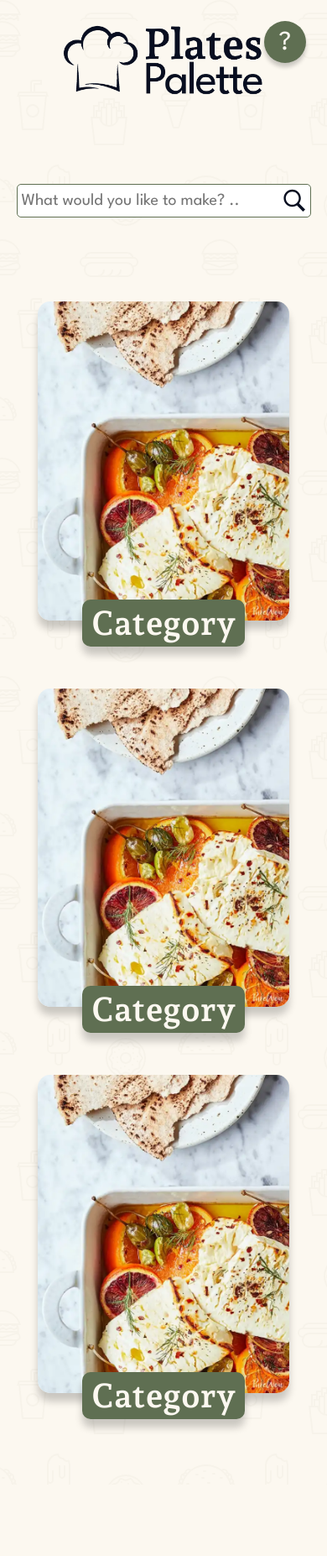
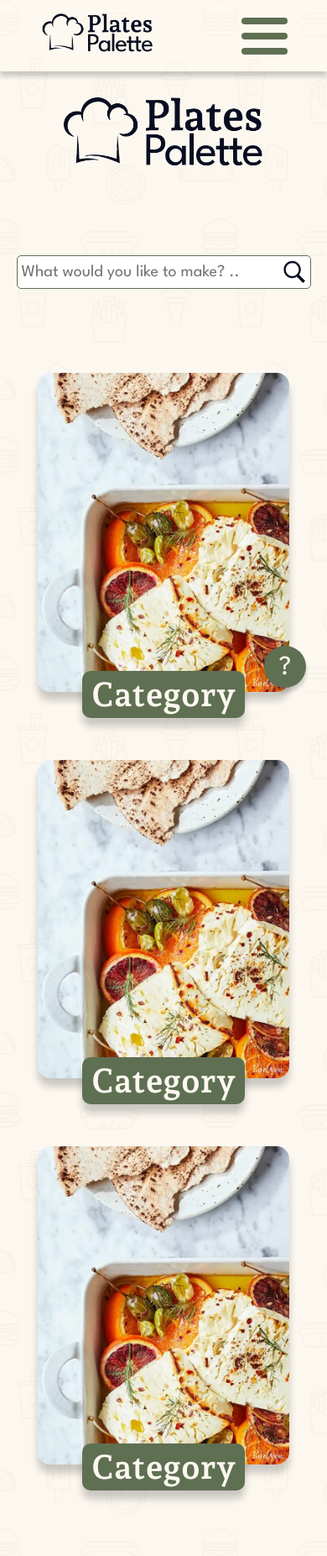
Before and after one commit to kimbonilla/idm232-kjb396, a PHP site: page /index.html in a window 390 px wide. Shown: the whole page at 84% size. Before the commit the page ends 1705 px from the top, so only its background shows below. Run offline with PHP 8.4, Linux system fonts and the light colour scheme.

Commit message:
add menu :pencil2:
added header with menu and styled

```diff
--- a/index.html
+++ b/index.html
@@ -10,6 +10,21 @@
     <link rel="icon" href="images/chef-light.png" media="(prefers-color-scheme: dark)">
 </head>
 <body>
+    <header>
+        <section class="top-nav">
+            <div class="header-logo">
+                <a href="index.html"><img src="images/logo-dark.png" alt="Plate Palette Logo" height="50px"></a>
+            </div>
+            <input id="menu-toggle" type="checkbox">
+            <label class="menu-button-container" for="menu-toggle">
+            <span class="menu-button"></span>
+            </label>
+            <ul class="menu">
+                <li><a href="about.html">About</a></li>
+                <li><a href="recipes.html">Recipes</a></li>
+            </ul>
+        </section>
+    </header>
     <div class="help-button">
         <button>?</button>
     </div>
--- a/styles.css
+++ b/styles.css
@@ -41,6 +41,7 @@ p, a, ul, ol, input, button {
     font-weight: 400;
     line-height: 1.4;
     letter-spacing: -4%;
+    list-style-position: inside;
 }
 
 h1 {
@@ -78,13 +79,170 @@ h5 {
     letter-spacing: -1.5%;
 }
 
+/*header*/
+header {
+    position: relative;
+    width: 100%;
+    box-shadow: 0px 6px 6px rgb(0, 0, 0, 0.2);
+}
+
+header a{
+    color: var(--mid-green);
+    text-decoration: none;
+}
+
+/*nav bar*/
+/*overall*/
+.menu {
+    vertical-align: center;
+    text-align: center;
+    font-family: 'crimson-pro';
+    font-size: 1.5rem;
+}
+
+/*header box*/
+.top-nav {
+    display: flex;
+    flex-direction: row;
+    align-items: center;
+    justify-content: space-between;
+    background-color: rgb(252, 248, 240, 0.2);
+    height: 85px;
+    padding: 0px 100px;
+}
+
+.top-nav img {
+    max-height: 50px;
+}
+
+.menu {
+    display: flex;
+    flex-direction: row;
+    list-style-type: none;
+    margin: 0;
+    padding: 0;
+}
+
+.menu > li {
+    margin: 0 50px;
+    overflow: visible;
+}
+
+.menu-button-container {
+    display: none;
+    height: 100%;
+    width: 50px;
+    cursor: pointer;
+    flex-direction: column;
+    justify-content: center;
+    align-items: center;
+}
+
+#menu-toggle {
+    display: none;
+}
+
+/*hamburger icon*/
+.menu-button, .menu-button::before, .menu-button::after {
+    display: block;
+    background-color: var(--mid-green);
+    position: absolute;
+    height: 8px;
+    width: 55px;
+    transition: transform 400ms cubic-bezier(0.23, 1, 0.32, 1);
+    border-radius: 10px;
+}
+
+.menu-button::before {
+    content: '';
+    margin-top: -18px;
+}
+
+.menu-button::after {
+    content: '';
+    margin-top: 18px;
+}
+
+#menu-toggle:checked + .menu-button-container .menu-button::before {
+    margin-top: 0px;
+    transform: rotate(405deg);
+}
+
+#menu-toggle:checked + .menu-button-container .menu-button {
+    background: rgba(255, 255, 255, 0);
+}
+
+#menu-toggle:checked + .menu-button-container .menu-button::after {
+    margin-top: 0px;
+    transform: rotate(-405deg);
+}
+
+/*pop-up menu*/
+@media (max-width: 699px) {
+
+    .top-nav {
+        padding: 0px 50px;
+    }
+
+    .menu-button-container {
+        display: flex;
+    }
+
+    .menu {
+        position: absolute;
+        top: 0;
+        margin-top: 85px;
+        left: 0;
+        flex-direction: column;
+        width: 100%;
+        justify-content: center;
+        align-items: center;
+        box-shadow: rgb(0, 0, 0, 0.2) 0px 6px 6px;
+    }
+
+    .menu > li {
+        overflow: hidden;
+    }
+
+    #menu-toggle ~ .menu li {
+        height: 0;
+        margin: 0;
+        padding: 0;
+        border: 0;
+        transition: height 400ms cubic-bezier(0.23, 1, 0.32, 1);
+    }
+
+    #menu-toggle:checked ~ .menu li {
+        border-top: 1px solid var(--cream);
+        height: 3em;
+        padding: .5em;
+        transition: height 400ms cubic-bezier(0.23, 1, 0.32, 1);
+    }
+
+    .menu > li {
+        display: flex;
+        justify-content: center;
+        align-items: center;
+        margin: 0;
+        padding: 1em 0;
+        width: 100%;
+        background-color: var(--mid-green);
+    }
+
+    .menu > li a {
+        color: var(--cream);
+        padding: 0 10rem;
+        display: block;
+    }
+}
+
 /*help button*/
 .help-button button{
     position: fixed;
     z-index: 99;
     width: 50px;
     height: 50px;
-    top: 25px;
+    bottom: 25px;
     right: 25px;
     cursor: pointer;
     background-color: var(--mid-green);
```
Also changed, not shown: about.html (added, +29 -0 lines), individual-recipe.html (+15 -0 lines), no-results.html (+15 -0 lines), recipes.html (+15 -0 lines).
